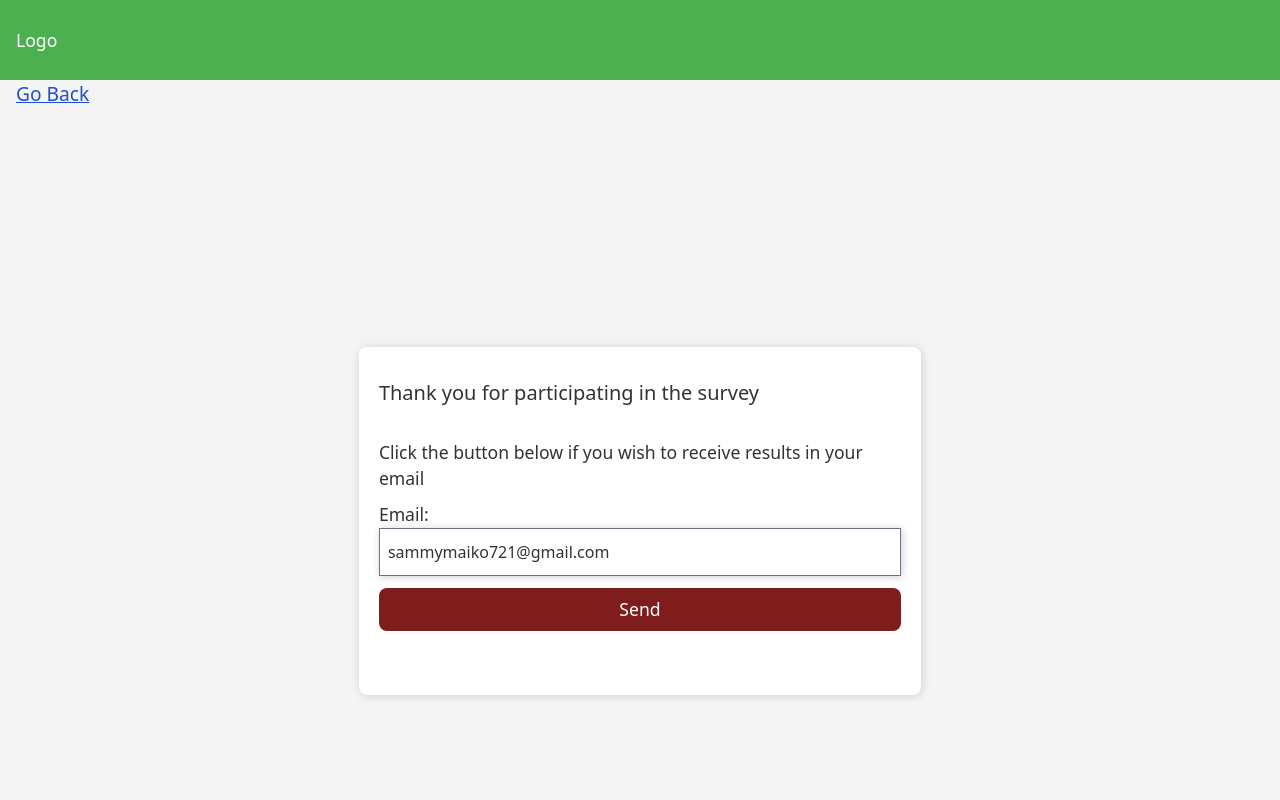
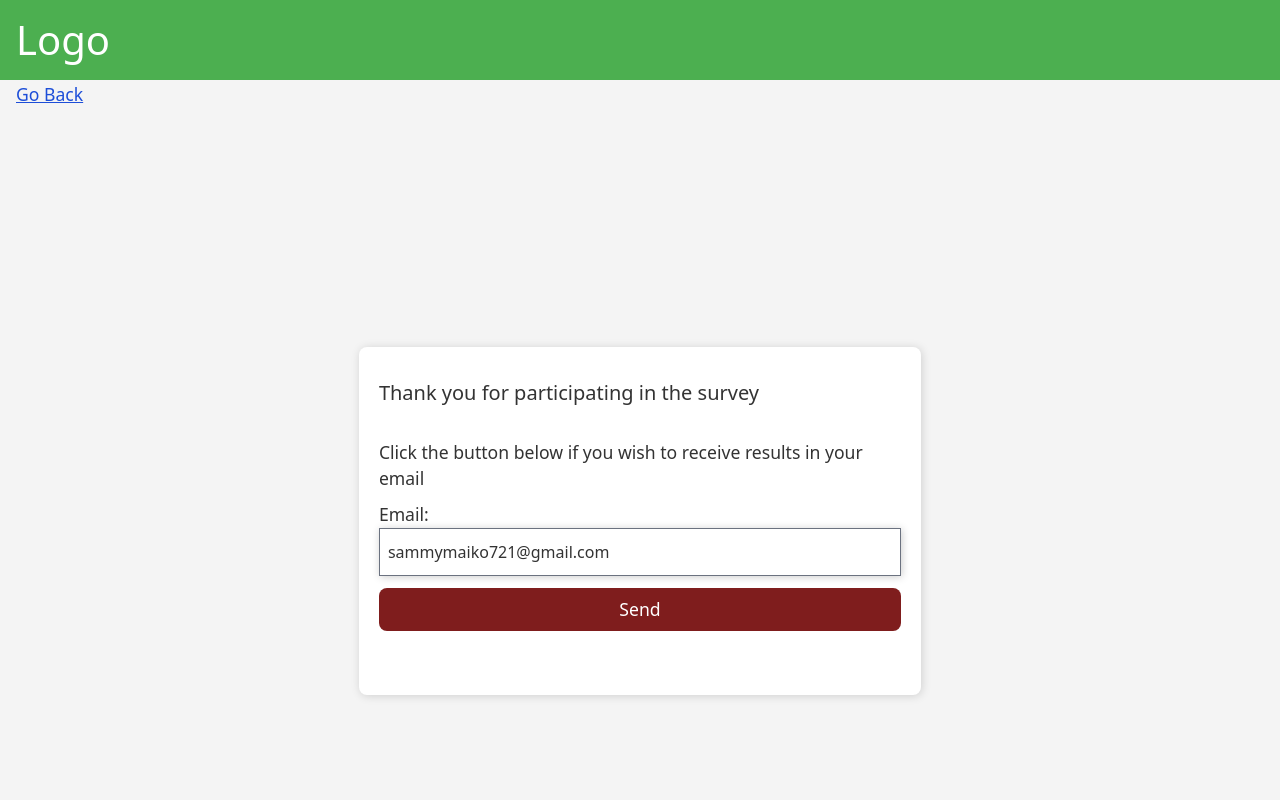
Before and after one commit to SamuelMaiko/Survey-app, a Django app: a page that uses survey/templates/survey/complete.html in a window 1280 px wide. Run offline with Django 5.2, Linux system fonts and the light colour scheme; a user stored in the database is signed in; style sheets or scripts are compiled from the project's sources; some libraries are stand-ins or nearby versions.

Commit message:
Updating styles

```diff
--- a/survey/templates/survey/HomePage.html
+++ b/survey/templates/survey/HomePage.html
@@ -53,7 +53,7 @@
 
     </div>
 
-    <div class="md:w-[100%] sm:w-[85%] mx-auto bg-[#ffffff] shadow-[1px_1px_10px_rgba(0,0,0,0.15)] overflow-hidden rounded-lg mt-6 pb-16 pt-8 p-5">
+    <div class="w-[90%] mx-auto bg-[#ffffff] shadow-[1px_1px_10px_rgba(0,0,0,0.15)] overflow-hidden rounded-lg mt-6 pb-16 pt-8 p-5">
         <div class="w-full flex justify-center mb-16">
             <div class="w-[5.3rem] h-10 text-[rgba(82,185,82,0.3)] ">
                 <svg xmlns="http://www.w3.org/2000/svg" fill="none" viewBox="0 0 24 24" stroke-width="1.5" stroke="currentColor">
--- a/survey/templates/survey/complete.html
+++ b/survey/templates/survey/complete.html
@@ -7,10 +7,10 @@
 
     <div class="h-[5rem] w-full bg-[#4caf50] flex items-center px-4 ">
         <a href="{% url 'homepage' %}">
-            <p class="text-[1rem] lg:text-[1.1rem] font-medium text-[#ffffff]">Logo</p>
+            <p class="lg:text-[2.5rem] text-[1.6rem] font-medium text-[#ffffff]">Logo</p>
         </a>
     </div>
-    <a href="{% url 'last__question' %}" class="underline hover:no-underline text-blue-700 ml-4">Go Back</a>
+    <a href="{% url 'last__question' %}" class="underline hover:no-underline text-[1rem] lg:text-[1.1rem] text-blue-700 ml-4">Go Back</a>
 <div class="w-full h-full grid place-items-center">
     <div class="p-4">
         <div class="w-[98%] mx-auto bg-[#ffffff] shadow-[1px_1px_10px_rgba(0,0,0,0.15)] overflow-hidden rounded-lg mt-6 pb-16 pt-8 p-5">
```
